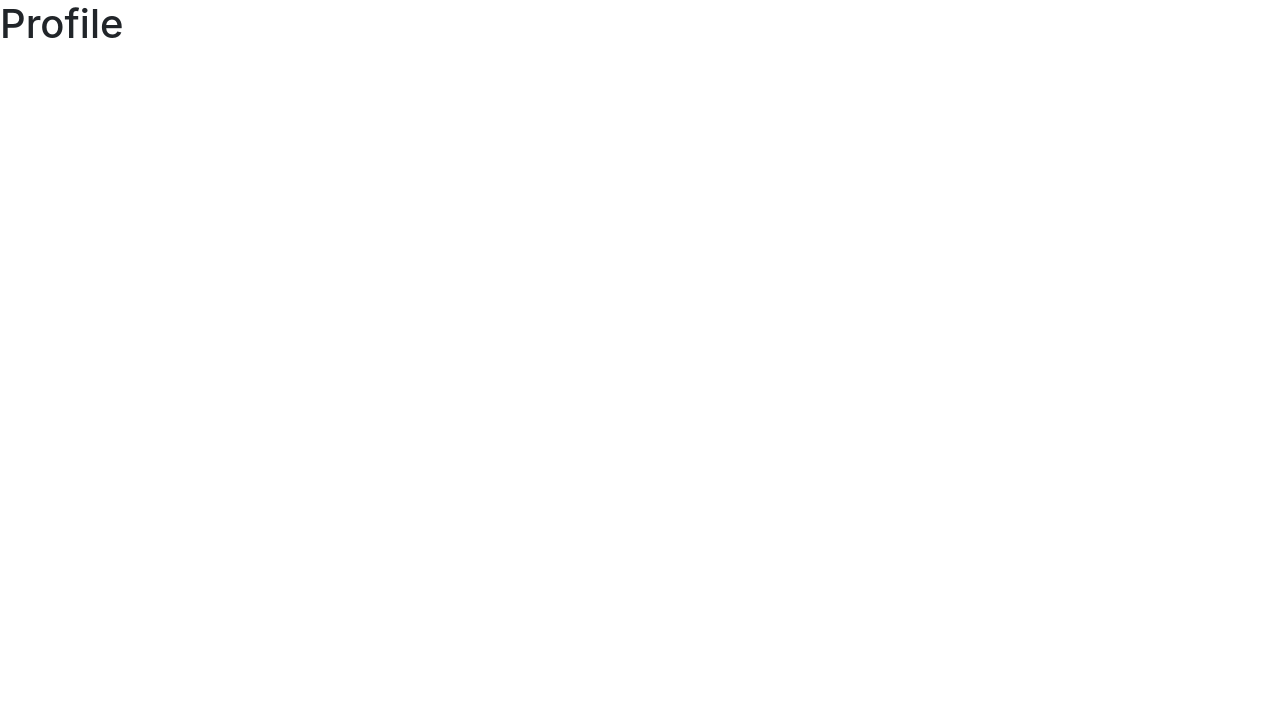
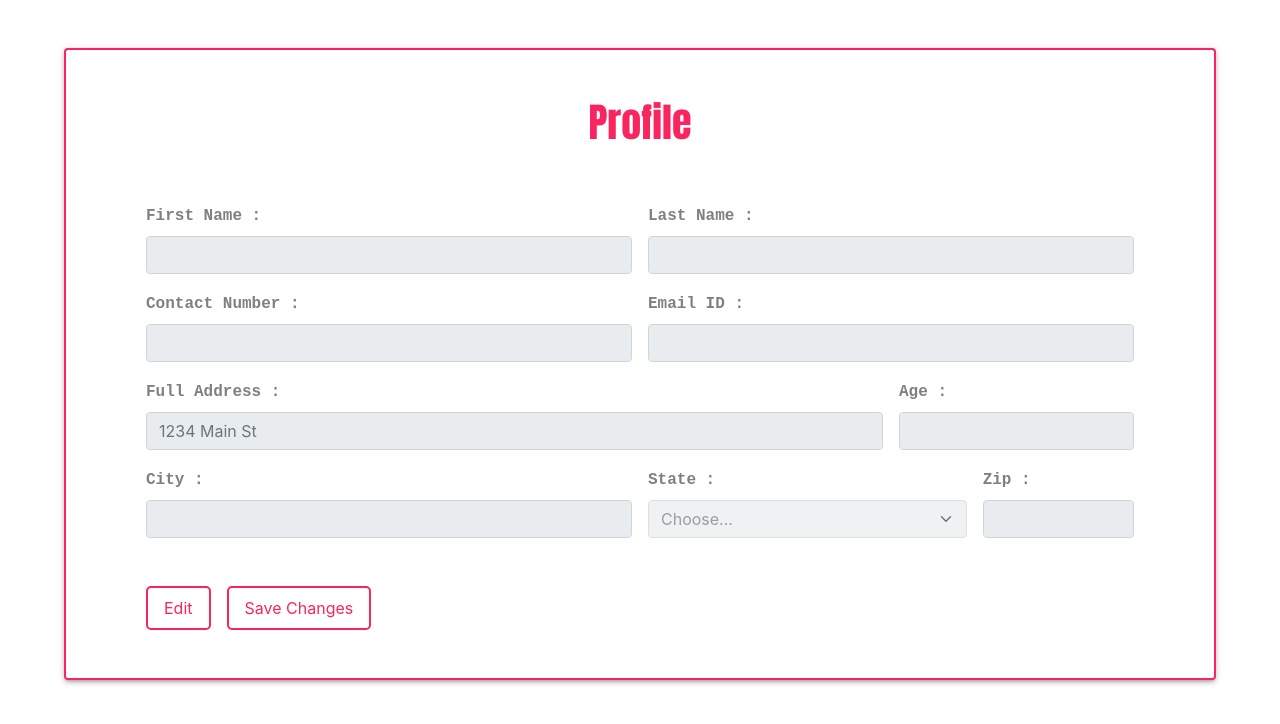
Before and after one commit to RR190701/e-Auction, a React (Create React App) app: page /Profile/1 in a window 1280 px wide. Shown: the top 724 px of the page. Built offline with nearby package versions, Linux system fonts and the light colour scheme.

Commit message:
modification in profile page

```diff
--- a/src/App.js
+++ b/src/App.js
@@ -12,8 +12,8 @@ const App = () => {
      <Router>
        <Route path ='/' exact component = {TopMenu}></Route>
        <Route path ='/log-in' exact component ={LogIn}></Route>
-       <Route path ='/Profile' component = {Profile}></Route>
        <Route path ='/sign-up'component ={SignUp}></Route>
+       <Route path = '/Profile/:ProfileID'component = {Profile}></Route>
      </Router>
    </React.Fragment>
  );
--- /dev/null
+++ b/src/containers/Profile.css
@@ -0,0 +1,34 @@
+.profile-page {
+    width:90%;
+    box-sizing: border-box;
+    padding: 3rem 5rem;
+    margin: 3rem auto;
+    border: #fa255e solid 2px;
+
+}
+.profile-in-heading{
+    color: #fa255e;
+    text-transform: capitalize;
+    font-family: Impact, Haettenschweiler, 'Arial Narrow Bold', sans-serif;
+}
+.profile-button{
+    color: #fa255e;
+    border: #fa255e solid 2px;
+    background-color: white;
+    border-radius: 5px;
+    padding: 0.5rem 1rem;
+    margin-top: 2rem;
+    margin-right: 1rem;
+
+}
+.profile-button:hover {
+    color:white;
+    background-color: #fa255e;
+
+}
+.labels {
+    color: gray;
+    font-family: monospace;
+    font-size: 16px;
+    font-weight: 800;
+}
--- a/src/containers/Profile.js
+++ b/src/containers/Profile.js
@@ -1,9 +1,102 @@
-import React from 'react';
+import React, {useEffect, useState} from 'react';
+import Paper from '@material-ui/core/Paper';
+import "./Profile.css";
+import {data} from "./../data/Profiles.json";
 
-const Profile = () => {
-    return (<div>
-        <h1>Profile</h1>
-    </div>  );
+
+const Profile = (props) => {
+
+    let disabled = true;
+
+    const [Profile, setProfile] = useState({
+        ProfileID: "",
+        firstName : "",
+        lastName : "",
+        email: "",
+        phone: "",
+        age: "",
+        country: "",
+        Address : "",
+        zip:"",
+        state:""
+
+    })
+    const [Profile_ID, setProfile_ID]= useState("");
+
+
+    useEffect(()=>{
+        console.log(props);
+        const id = props.match.params.ProfileId;
+        console.log(props.match.params);
+        const profile = data.find(profile => profile.ProfileId == id);
+
+
+        setProfile(profile);
+        setProfile_ID(id);
+    },[props.match.params.ProfileId, Profile])
+
+    const HandleSubmit = (e) =>{
+    e.preventDefault();
+
+    //call the server
+    console.log("submitted");
+  }
+
+//   if(!Profile) {
+//       console.log("not available");
+//       return null};
+
+    return ( <Paper className="profile-page" elevation={3}>
+
+    <h1 className="text-center pb-5 profile-in-heading">Profile</h1>
+    <form  className="row g-3">
+  <div className="col-md-6 ">
+    <label htmlFor="inputFirstName"  className="form-label labels">First Name :</label>
+    <input type="text"  disabled={disabled} className="form-control " id="inputFirstName"></input>
+  </div>
+  <div className="col-md-6">
+    <label htmlFor="inputLastName" className="form-label labels">Last Name :</label>
+    <input type="text" disabled={disabled} className="form-control" id="inputLastName"></input>
+  </div>
+  <div className="col-md-6">
+    <label htmlFor="Contact" className="form-label labels">Contact Number :</label>
+    <input type="text" disabled={disabled} className="form-control" id="Contact"></input>
+  </div>
+  <div className="col-md-6">
+    <label htmlFor="inputEmail4" className="form-label labels">Email ID :</label>
+    <input type="text" disabled={disabled} className="form-control" id="inputEmail4"></input>
+  </div>
+  <div className="col-md-9">
+    <label htmlFor="inputAddress" className="form-label labels">Full Address :</label>
+    <input type="text" disabled={disabled} className="form-control" id="inputAddress" placeholder="1234 Main St"></input>
+  </div>
+  <div className="col-md-3">
+    <label htmlFor="inputAge" className="form-label labels">Age :</label>
+    <input type="text" disabled={disabled} className="form-control" id="inputAge"></input>
+  </div>
+  <div className="col-md-6">
+    <label htmlFor="inputCity" className="form-label labels">City :</label>
+    <input type="text" disabled={disabled} className="form-control" id="inputCity"></input>
+  </div>
+  <div className="col-md-4">
+    <label htmlFor="inputState"  className="form-label labels">State :</label>
+    <select id="inputState" disabled={disabled} className="form-select">
+      <option selected>Choose...</option>
+      <option>Uttar Pradesh</option>
+    </select>
+  </div>
+  <div className="col-md-2">
+    <label htmlFor="inputZip" className="form-label labels">Zip :</label>
+    <input type="text" disabled={disabled} className="form-control" id="inputZip"></input>
+  </div>
+
+  <div className="col-12 ">
+    <button type="submit" className="profile-button">Edit</button>
+    <button type="submit" className="profile-button">Save Changes</button>
+  </div>
+</form>
+
+</Paper> );
 }
 
 export default Profile;
--- /dev/null
+++ b/src/data/Profiles.json
@@ -0,0 +1,42 @@
+{
+    "data" : [
+        {
+            "ProfileID": 1,
+            "firstName" : "Rashika",
+            "lastName" : "Rawat",
+            "email" : "rashikarawat01@gmail.com",
+            "phone": "814655308",
+            "age": "19",
+            "country": "India",
+            "Address" : "548/549V Vikram Nagr Manak Nagar lucknow",
+            "zip":"220618",
+            "state":"Uttar Pradesh"
+        },
+        {
+            "ProfileID": 2,
+            "firstName" : "Vaishali",
+            "lastName" : "Rawat",
+            "email" : "vashalirawat01@gmail.com",
+            "phone": "814655308",
+            "age": "19",
+            "country": "India",
+            "Address" : "548/549V Vikram Nagr Manak Nagar lucknow",
+            "zip":"220618",
+            "state":"Uttar Pradesh"
+
+        },
+        {
+            "ProfileID": 3,
+            "firstName" : "Yash",
+            "lastName" : "Rawat",
+            "email" : "rashikarawat01@gmail.com",
+            "phone": "814655308",
+            "age": "19",
+            "country": "India",
+            "Address" : "548/549V Vikram Nagr Manak Nagar lucknow",
+            "zip":"220618",
+            "state":"Uttar Pradesh"
+
+        }
+    ]
+}
```
Also changed, not shown: src/data/dummy.json (deleted, +0 -14 lines), 1 other file (tests, documents, lock files or other folders).
